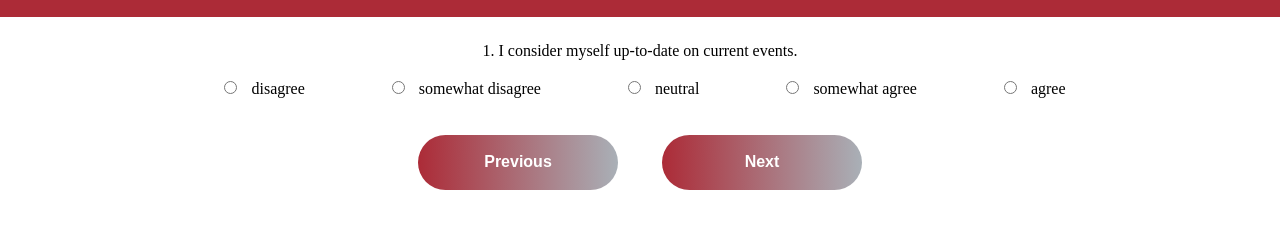
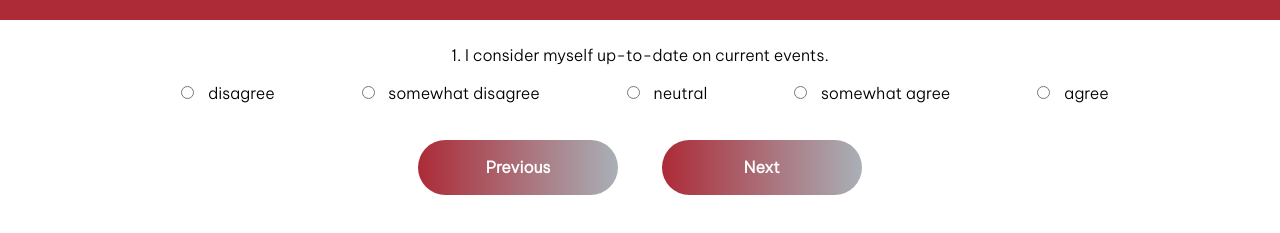
Before and after one commit to Tdonnelly20/Hack-WPI2022, a plain HTML site: page index2.html in a window 1280 px wide. Shown: the part 103-336 px from the top of the page. Drawn offline with Linux system fonts and the light colour scheme.

Commit message:
more CSS updates

```diff
--- a/index2.html
+++ b/index2.html
@@ -1,11 +1,13 @@
 <head>
     <title>Find a Club</title>
-    <link href="https://fonts.googleapis.com/css2?family=Be+Vietnam+Pro:wght@100&display=swap">
+    <link rel="preconnect" href="https://fonts.googleapis.com">
+    <link rel="preconnect" href="https://fonts.gstatic.com" crossorigin>
+    <link href="https://fonts.googleapis.com/css2?family=Be+Vietnam+Pro:wght@300&display=swap" rel="stylesheet">
     <link rel="stylesheet" type="text/css" href="style2.css">
 </head>
 
 <body>
-    <div class="header" >
+    <div class="header">
         <h1>Find A Club</h1>
       </div>
     <div class="quiz-container">
--- a/style2.css
+++ b/style2.css
@@ -5,14 +5,13 @@ h1, h2, h3, h4, h5, h6{
 * {box-sizing: border-box;}
 
 body {
-margin: 0;
-font-family: Be-Vietnam-Pro;
+  margin: 0;
+  font-family: 'Be Vietnam Pro', sans-serif;
 }
 
 .radio-buttons {
   border-spacing: 75px 10px;
   margin: justify;
-  /*padding: 100px 100px 100px 100px;*/
 }
 
 .header {
@@ -92,6 +91,7 @@ button {
   color: white;
   padding: 15px 32px;
   margin:10%;
+  font-family: 'Be Vietnam Pro', sans-serif;
   text-align: center;
   text-decoration: none;
   display: inline-block;
```
